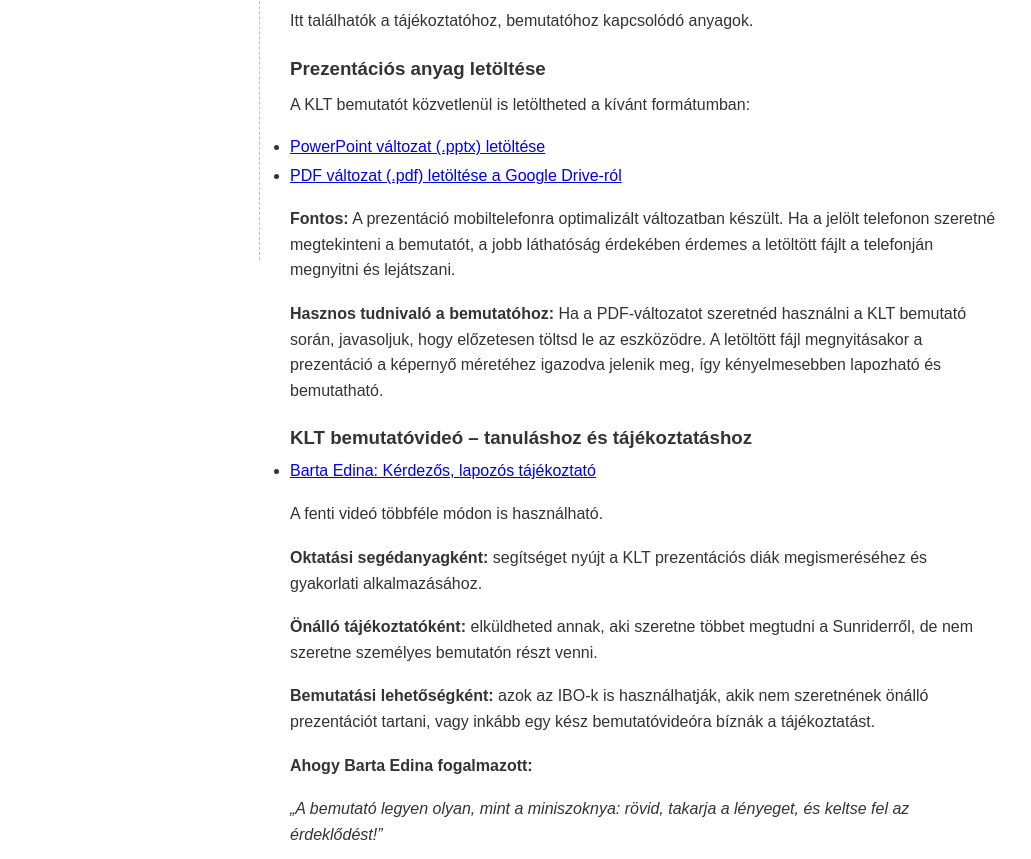
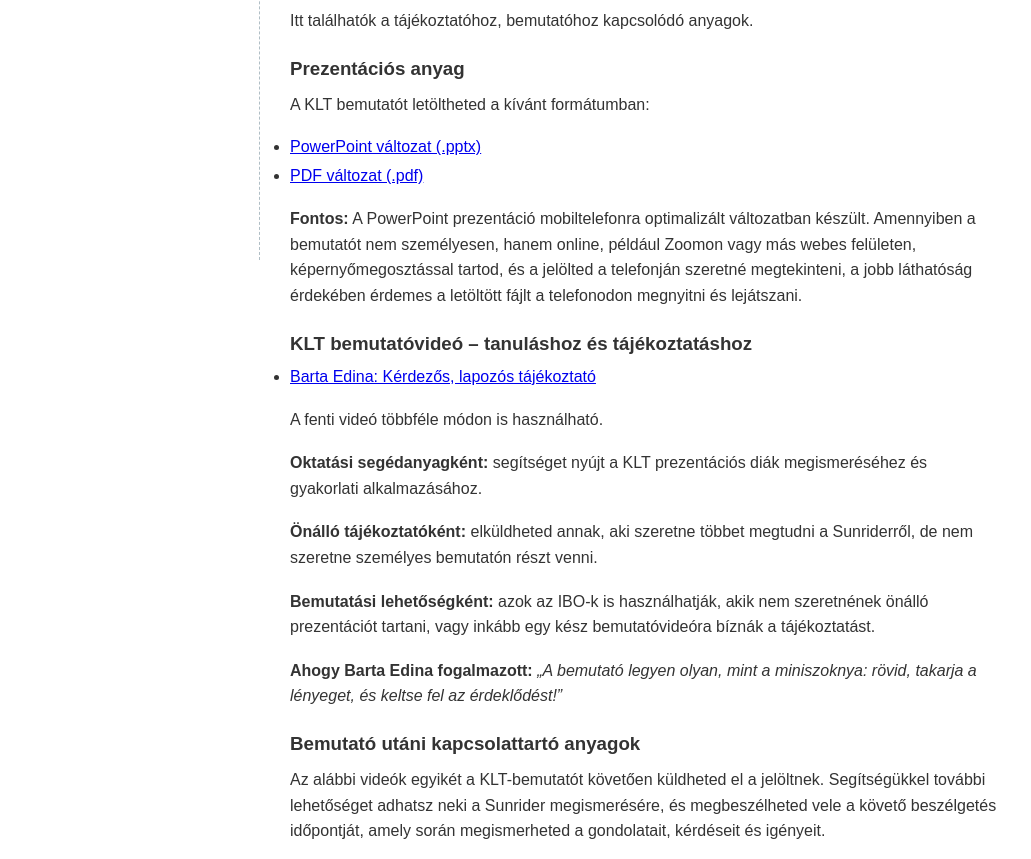
Before and after one commit to cindelzsolt/cindelzsolt.github.io, a plain HTML site: page kerdezos-lapozos-tajekoztato.html in a window 1280 px wide. Shown: the part 540-1399 px from the top of the page, without its empty margins (0-1031 px from the left). Drawn offline with Linux system fonts and the light colour scheme.

Commit message:
Apró változtatások a címekben

```diff
--- a/kerdezos-lapozos-tajekoztato.html
+++ b/kerdezos-lapozos-tajekoztato.html
@@ -47,14 +47,14 @@
 
                 <p>Itt találhatók a tájékoztatóhoz, bemutatóhoz kapcsolódó anyagok.</p>
 
-                <h3>Prezentációs anyag letöltése</h3>
-                <p>A KLT bemutatót közvetlenül is letöltheted a kívánt formátumban:</p>
+                <h3>Prezentációs anyag</h3>
+                <p>A KLT bemutatót letöltheted a kívánt formátumban:</p>
                 <ul>
-                    <li><a href="Fajlok/klt-bemutato.pptx" download>PowerPoint változat (.pptx) letöltése</a></li>
-                    <li><a href="https://drive.google.com/file/d/1zh4yM2JTA7LIX-6Y4xP7aD9h4wHk_7lE/view?usp=drive_link" target="_blank" rel="noopener noreferrer">PDF változat (.pdf) letöltése a Google Drive-ról</a></li>
+                    <li><a href="Fajlok/klt-bemutato.pptx" download>PowerPoint változat (.pptx)</a></li>
+                    <li><a href="https://drive.google.com/file/d/1zh4yM2JTA7LIX-6Y4xP7aD9h4wHk_7lE/view?usp=drive_link" target="_blank" rel="noopener noreferrer">PDF változat (.pdf)</a></li>
                 </ul>
-                <p><strong>Fontos:</strong> A prezentáció mobiltelefonra optimalizált változatban készült. Ha a jelölt telefonon szeretné megtekinteni a bemutatót, a jobb láthatóság érdekében érdemes a letöltött fájlt a telefonján megnyitni és lejátszani.</p>
-                <p><strong>Hasznos tudnivaló a bemutatóhoz:</strong> Ha a PDF-változatot szeretnéd használni a KLT bemutató során, javasoljuk, hogy előzetesen töltsd le az eszközödre. A letöltött fájl megnyitásakor a prezentáció a képernyő méretéhez igazodva jelenik meg, így kényelmesebben lapozható és bemutatható.</p>
+                <p><strong>Fontos:</strong> A PowerPoint prezentáció mobiltelefonra optimalizált változatban készült. Amennyiben a bemutatót nem személyesen, hanem online, például Zoomon vagy más webes felületen, képernyőmegosztással tartod, és a jelölted a telefonján szeretné megtekinteni, a jobb láthatóság érdekében érdemes a letöltött fájlt a telefonodon megnyitni és lejátszani.</p>
+
 
                 <h3>KLT bemutatóvideó – tanuláshoz és tájékoztatáshoz</h3>
                 <ul>
@@ -65,8 +65,7 @@
                 <p><strong>Oktatási segédanyagként:</strong> segítséget nyújt a KLT prezentációs diák megismeréséhez és gyakorlati alkalmazásához.</p>
                 <p><strong>Önálló tájékoztatóként:</strong> elküldheted annak, aki szeretne többet megtudni a Sunriderről, de nem szeretne személyes bemutatón részt venni.</p>
                 <p><strong>Bemutatási lehetőségként:</strong> azok az IBO-k is használhatják, akik nem szeretnének önálló prezentációt tartani, vagy inkább egy kész bemutatóvideóra bíznák a tájékoztatást.</p>
-                <p><strong>Ahogy Barta Edina fogalmazott:</strong></p>
-                <p><em>„A bemutató legyen olyan, mint a miniszoknya: rövid, takarja a lényeget, és keltse fel az érdeklődést!”</em></p>
+                <p><strong>Ahogy Barta Edina fogalmazott:</strong><em> „A bemutató legyen olyan, mint a miniszoknya: rövid, takarja a lényeget, és keltse fel az érdeklődést!”</em></p>
 
                 <h3>Bemutató utáni kapcsolattartó anyagok</h3>
                 <p>Az alábbi videók egyikét a KLT-bemutatót követően küldheted el a jelöltnek. Segítségükkel további lehetőséget adhatsz neki a Sunrider megismerésére, és megbeszélheted vele a követő beszélgetés időpontját, amely során megismerheted a gondolatait, kérdéseit és igényeit.</p>
@@ -85,7 +84,7 @@
 
                 <ul>
                     <li>
-                        <a href="https://youtu.be/ltZ3OY4D92c" target="_blank" rel="noopener noreferrer">Dr. Barta József: Funkcionális élelmiszerek</a><br>
+                        <a href="https://youtu.be/ltZ3OY4D92c" target="_blank" rel="noopener noreferrer">Dr. Barta József: A regeneráció filozófiája, és a funkcionális élelmiszerek</a><br>
                         <em>Témák: A regeneráció filozófiája, az öt elem, az öt szervrendszer (emésztő-, légző-, keringési, immun- és hormonrendszer) célzott táplálása, valamint a legfontosabb alap- és kiegészítő termékek (Calli, Fortune Delight, Quinary, Sportcaps, Top, Electrosport) gyakorlati bemutatása.</em>
                     </li>
                     <li style="margin-top: 12px;">
```
